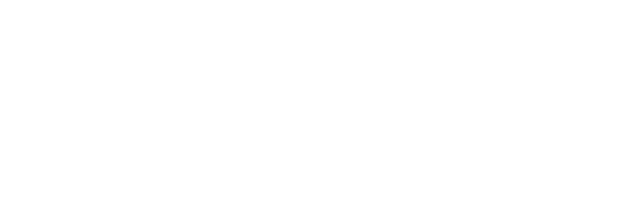
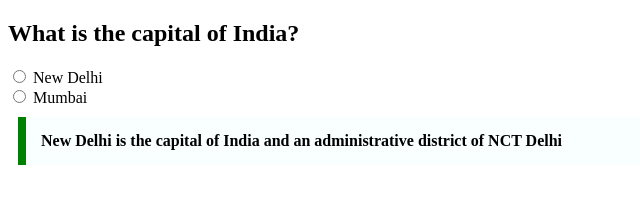
Before and after one commit to acciojob/trivia-nocs007, a website: page main.html in a window 1280 px wide. Shown: the whole page, without its empty margins (0-640 px from the left). Drawn offline with Linux system fonts and the light colour scheme.

Commit message:
created a submission

```diff
--- a/main.html
+++ b/main.html
@@ -7,10 +7,21 @@
 </head>
 
 <body>
-	<!-- the entire body must be written by student -->
-    <script type="text/javascript" src="./script.js">
-</script>
-
+  <div class="question-container">
+    <h2 class="question">What is the capital of India?</h2>
+    <div class="options">
+      <label>
+        <input type="radio" name="capital" value="New Delhi"> New Delhi
+      </label>
+		<br>
+      <label>
+        <input type="radio" name="capital" value="Mumbai"> Mumbai
+      </label>
+    </div>
+    <blockquote class="quotation">
+      New Delhi is the capital of India and an administrative district of NCT Delhi
+    </blockquote>
+  </div>
 </body>
 
 </html>
--- a/styles.css
+++ b/styles.css
@@ -1,2 +1,8 @@
-
-/* Your CSS Code here. */
+.quotation{
+	max-width:600px;
+	margin:10px;
+	padding:15px;
+	Border-left: 8px solid green;
+	Background-color: #f8fffe;
+	font-weight:bold;
+}
```
